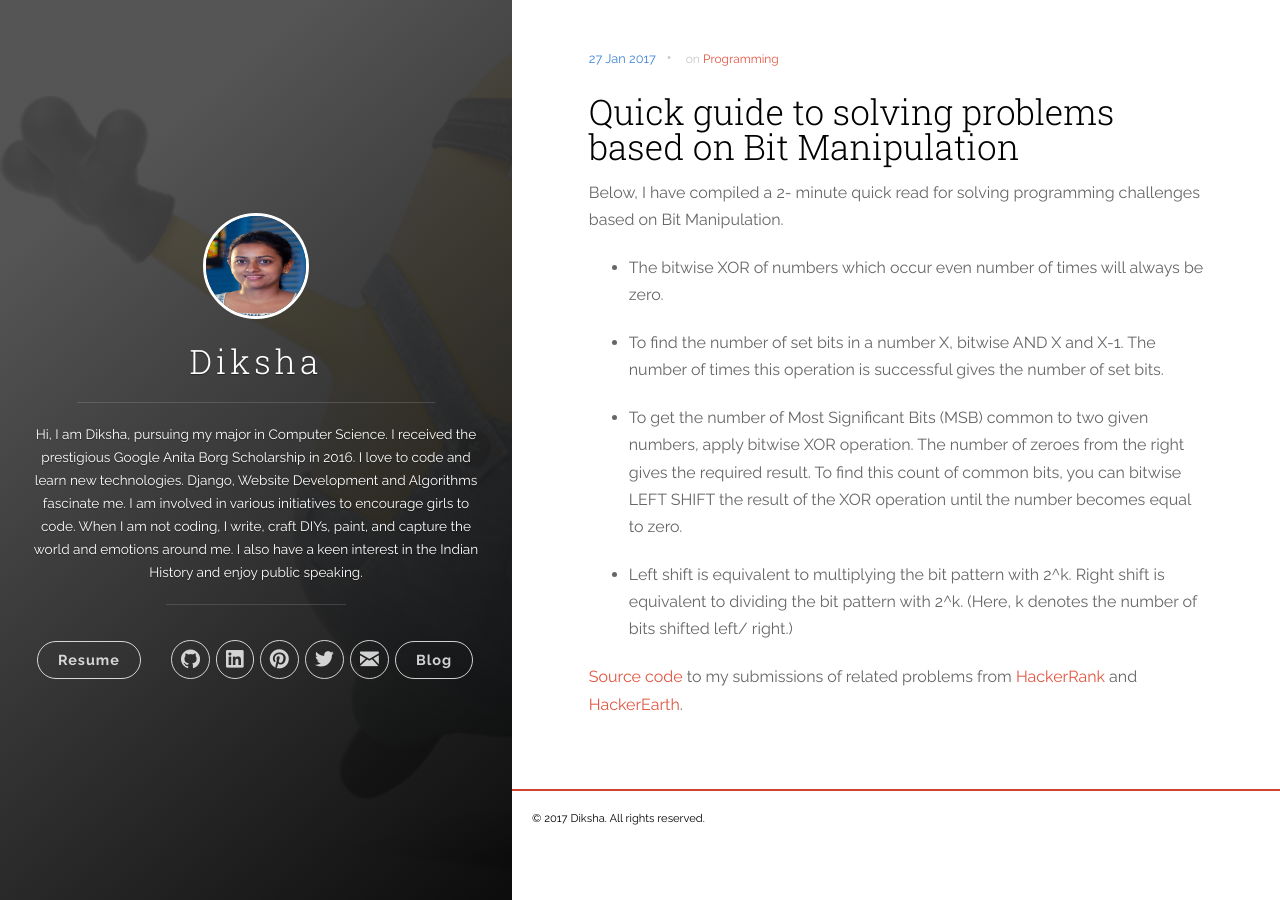
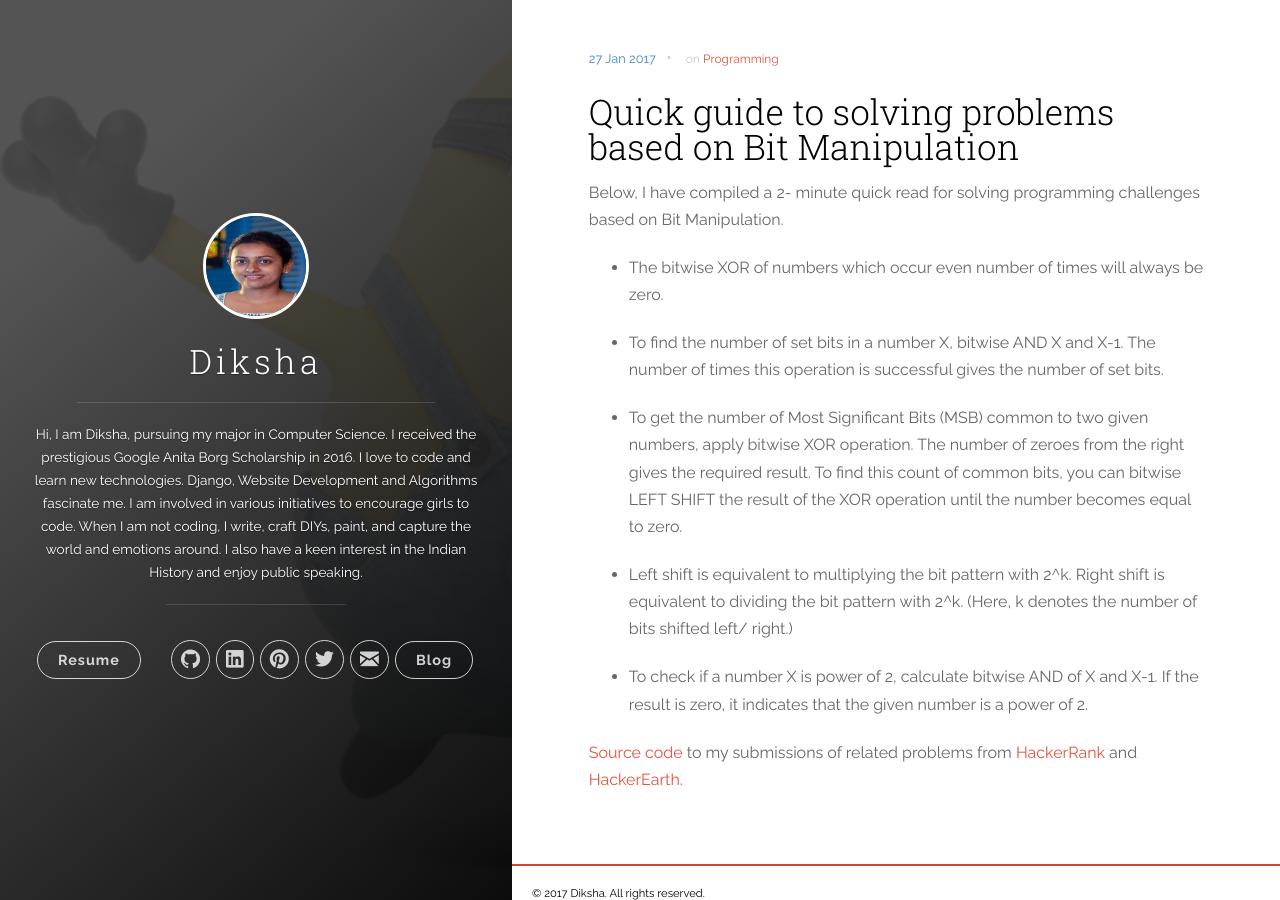
Before and after one commit to Diksha-Rathi/diksha-rathi.github.io, a Jekyll site: the page built from _posts/2017-01-27-bit-manipulation.markdown, in a window 1280 px wide. Built offline with Jekyll 4.4.1, drawn with Linux system fonts in a browser that asks for light colours; nearby versions of some CDN libraries.

```diff
--- a/_config.yml
+++ b/_config.yml
@@ -1,6 +1,6 @@
 # Site settings
 title: Diksha
-description: 'Hi, I am Diksha, pursuing my major in Computer Science. I received the prestigious Google Anita Borg Scholarship in 2016. I love to code and learn new technologies. Django, Website Development and Algorithms fascinate me. I am involved in various initiatives to encourage girls to code. When I am not coding, I write, craft DIYs, paint, and capture the world and emotions around me. I also have a keen interest in the Indian History and enjoy public speaking.'
+description: 'Hi, I am Diksha, pursuing my major in Computer Science. I received the prestigious Google Anita Borg Scholarship in 2016. I love to code and learn new technologies. Django, Website Development and Algorithms fascinate me. I am involved in various initiatives to encourage girls to code. When I am not coding, I write, craft DIYs, paint, and capture the world and emotions around. I also have a keen interest in the Indian History and enjoy public speaking.'
 url: 'http://diksha-rathi.github.io'
 baseurl: ''
 google_analytics: 'UA-74332052-1'
--- a/_posts/2017-01-08-google-apac-exerience.markdown
+++ b/_posts/2017-01-08-google-apac-exerience.markdown
@@ -1,7 +1,7 @@
 ---
 title:  "My Google Anita Borg Scholarship: Asia- Pacific Experience"
 date:   2017-01-09 11:04:23
-categories: [scholarship]
+categories: [Experiences]
 tags: [scholarship]
 ---
 
--- a/_posts/2017-01-27-bit-manipulation.markdown
+++ b/_posts/2017-01-27-bit-manipulation.markdown
@@ -15,4 +15,6 @@ Below, I have compiled a 2- minute quick read for solving programming challenges
 
 * Left shift is equivalent to multiplying the bit pattern with 2^k. Right shift is equivalent to dividing the bit pattern with 2^k. (Here, k denotes the number of bits shifted left/ right.)
 
+* To check if a number X is power of 2, calculate bitwise AND of X and X-1. If the result is zero, it indicates that the given number is a power of 2.
+
 [Source code](https://github.com/Diksha-Rathi/Competitive-Programming/tree/master/Algorithms/Bit%20Manipulation) to my submissions of related problems from [HackerRank](https://www.hackerrank.com/domains/algorithms/bit-manipulation/) and [HackerEarth](https://www.hackerearth.com/practice/basic-programming/bit-manipulation/basics-of-bit-manipulation/practice-problems/).
```
Also changed, not shown: _posts/2017-03-29-myNHD.markdown (added, +46 -0 lines), static/images/blog/microsoft-nhd-1.png (added), static/images/blog/microsoft-nhd-2.jpg (added), static/images/blog/microsoft-nhd-3.jpg (added), static/images/blog/microsoft-nhd-4.jpg (added).
